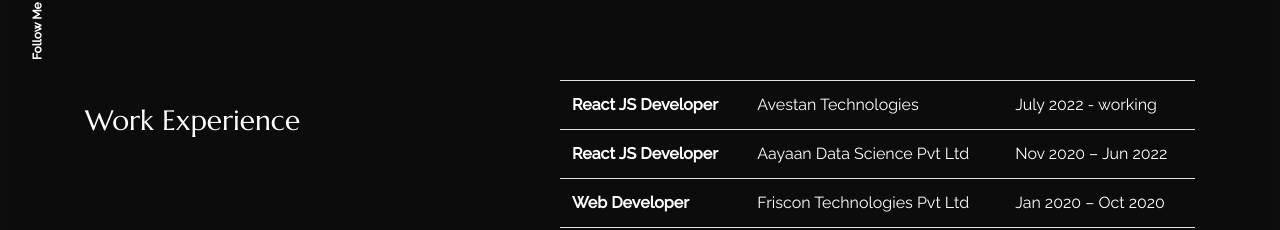
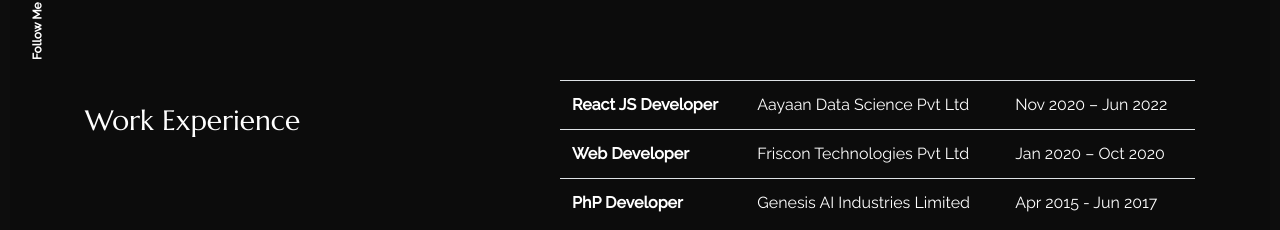
Before and after one commit to Murtuza-Asquare/2.-myreactapp, a React (Create React App) app: page /about in a window 1280 px wide. Shown: the part 410-640 px from the top of the page. Built offline with nearby package versions, Linux system fonts and the light colour scheme.

Commit message:
First Commit

```diff
--- a/src/content_option.js
+++ b/src/content_option.js
@@ -20,11 +20,7 @@
     aboutme: "Born in month of May, a Taurean by nature, I am hardworking and ambitious professional with a kind heart. I am born and brought up in Rajkot (Gujarat) - India. I love travelling, going on adventure trips, nature and of course Gadgets & Cars. In my free time I either prefer to watch movies or sleep ;) I am comfortable with English, Hindi & Gujarati.",
 }
 const workexperience = [
-    {
-        jobtitle: "React JS Developer",
-        where: "Avestan Technologies",
-        date: "July 2022 - working",
-    },{
+  {
         jobtitle: "React JS Developer",
         where: "Aayaan Data Science Pvt Ltd",
         date: "Nov 2020 – Jun 2022",
```
